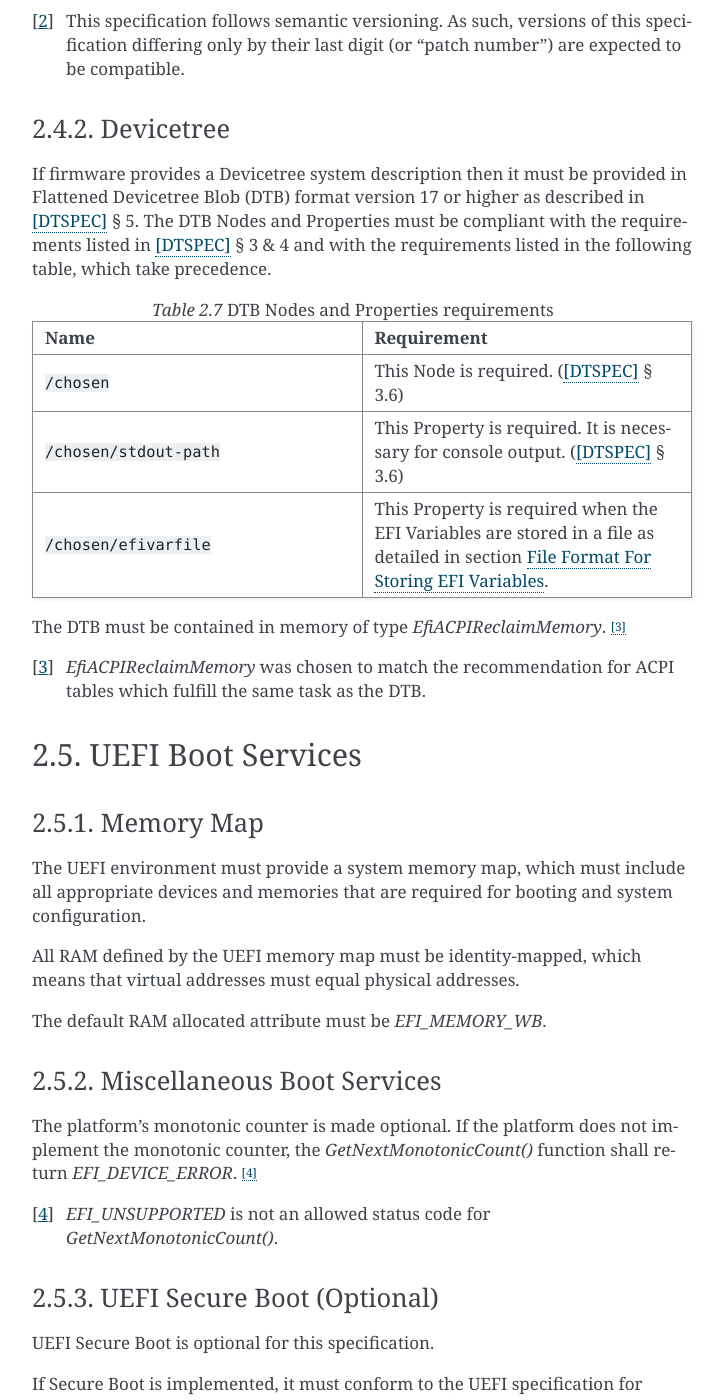
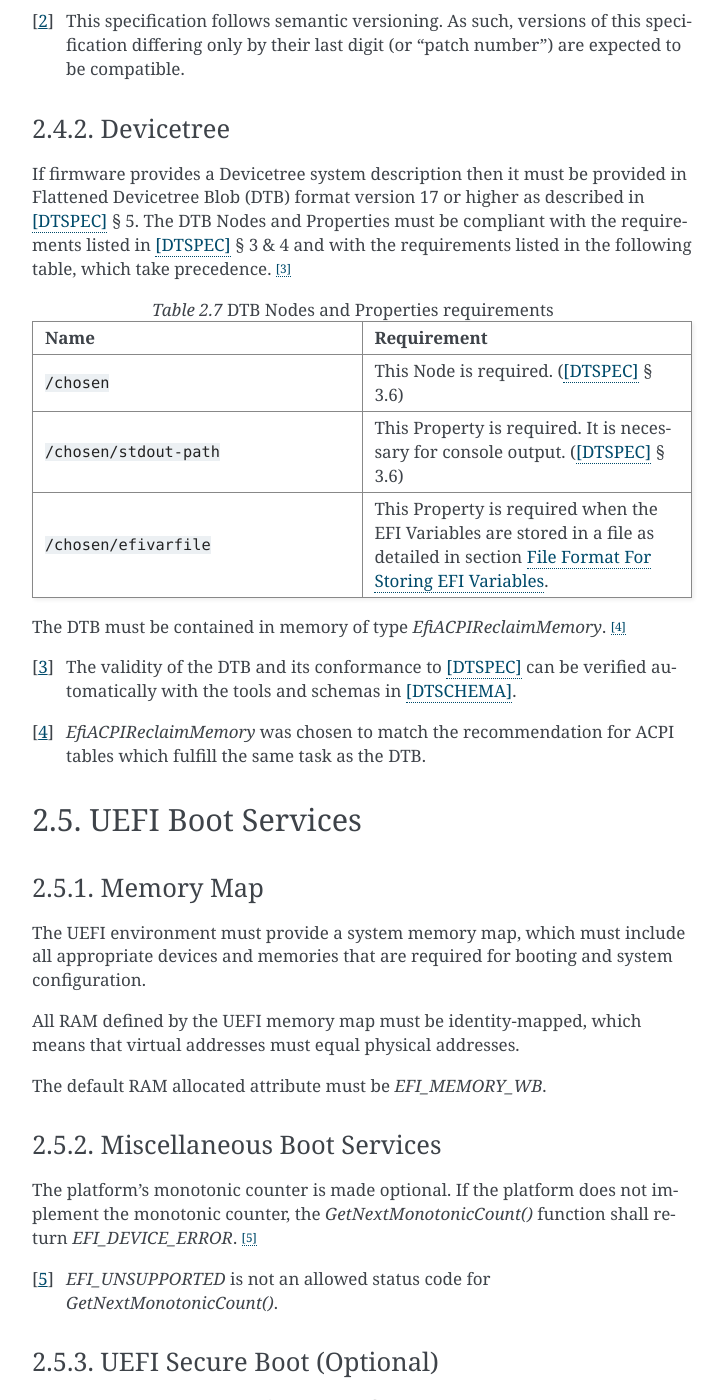
Before and after one commit to ARM-software/ebbr, a Sphinx documentation site: the page built from source/chapter2-uefi.rst, in a window 1280 px wide and 1400 px high, scrolled down 7454 px. Shown: the whole window, without its empty margins (388-1112 px from the left). Built offline with Sphinx 7.4.7, drawn with Linux system fonts in a browser that asks for light colours; some of the changed text lies outside the part shown.

Commit message:
chapter2: reference dt-schema in a note
Mention in a footnote the dt-schema tools and schemas, which can be used
for automated DTB verification. Add a reference to dt-schema v2024.02.

Signed-off-by: Vincent Stehlé <vincent.stehle@arm.com>

```diff
--- a/source/chapter2-uefi.rst
+++ b/source/chapter2-uefi.rst
@@ -358,6 +358,9 @@ take precedence.
 
 The DTB must be contained in memory of type `EfiACPIReclaimMemory`.
 [#ACPIMemNote]_
+
+.. [#DTSchNote] The validity of the DTB and its conformance to [DTSPEC]_ can be
+   verified automatically with the tools and schemas in [DTSCHEMA]_.
 
 .. [#ACPIMemNote] `EfiACPIReclaimMemory` was chosen to match the recommendation
    for ACPI tables which fulfill the same task as the DTB.
--- a/source/references.rst
+++ b/source/references.rst
@@ -16,6 +16,10 @@ Bibliography
 .. [ACPI] `Advanced Configuration and Power Interface specification v6.5
    <https://uefi.org/sites/default/files/resources/ACPI_Spec_6_5_Aug29.pdf>`_,
    August 2022, `UEFI Forum <https://uefi.org/>`_
+
+.. [DTSCHEMA] `Devicetree schema tools v2024.02
+   <https://github.com/devicetree-org/dt-schema/releases/tag/v2024.02>`_,
+   `Devicetree.org <https://www.devicetree.org/>`_
 
 .. [DTSPEC] `Devicetree specification v0.4
    <https://github.com/devicetree-org/devicetree-specification/releases/tag/v0.4>`_,
```
Also changed, not shown: other parts of source/chapter2-uefi.rst (+1 -1 lines).
